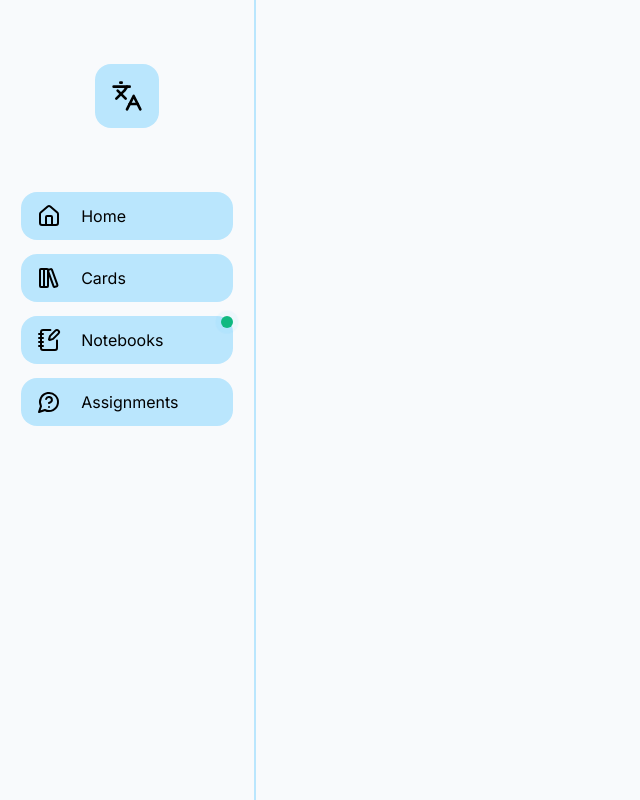
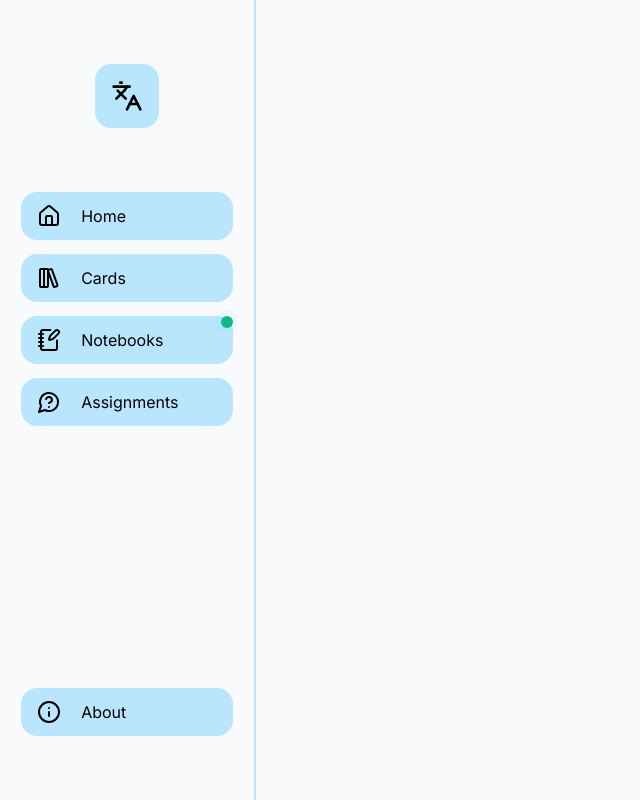
Before and after one commit to JuanRamirez2000/viet-study, a Next.js app: page /notebook in a window 1280 px wide. Shown: the whole page, without its empty margins (0-640 px from the left). Built offline with nearby package versions, Linux system fonts and the light colour scheme.

Commit message:
feat: added a button for an 'about' section

```diff
--- a/app/SideNav.tsx
+++ b/app/SideNav.tsx
@@ -2,6 +2,7 @@
 
 import {
   Home,
+  Info,
   Languages,
   LibraryBig,
   MessageCircleQuestion,
@@ -66,6 +67,12 @@ export default function SideNav({ children }: { children: React.ReactNode }) {
             )}
           </li>
         </ul>
+        <div className="grow flex flex-col justify-end w-5/6">
+          <p className="relative px-4 py-3 rounded-2xl inline-flex w-full cursor-pointer hover:scale-105 duration-150 bg-sky-200">
+            <Info className="mr-5 size-6" />
+            About
+          </p>
+        </div>
       </nav>
       <main className="grow p-16">{children}</main>
     </div>
```
